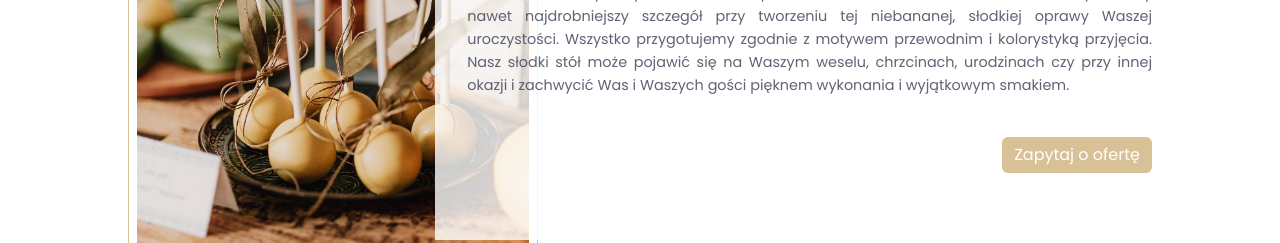
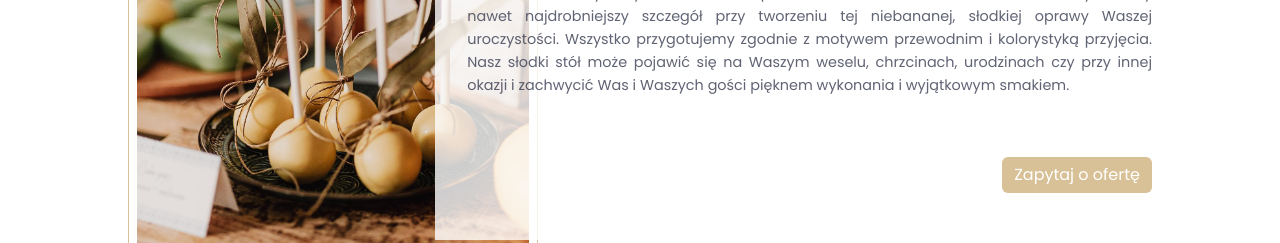
Before and after one commit to joannaMakarewicz/bakery_Client, a React (Create React App) app: page /sweetTable in a window 1280 px wide. Shown: the part 1140-1383 px from the top of the page. Built offline with nearby package versions, Linux system fonts and the light colour scheme; a web font is replaced by a local one.

Commit message:
Upper picture additional fixing (#3)
* changing text area for width bigger than 1400px

* man content&offer images sizes

* button function added ingo MainContent

* ButtonGallery alt changed & Button margins changed

```diff
--- a/src/components/Button/Button.scss
+++ b/src/components/Button/Button.scss
@@ -11,6 +11,9 @@
   border: 0;
   color: #fff;
   margin-top: 24px;
+  @media screen and (min-width: 1024px) {
+    margin-top: 44px;
+  }
   &:hover {
     background-color: #d7b881;
     color: #fff;
--- a/src/components/Button/Button.tsx
+++ b/src/components/Button/Button.tsx
@@ -12,7 +12,9 @@ const Button = ({ href, value, setInfo }: ButtonProps) => {
   return (
     <div className="button">
       {value === "Wycena" ? (
-        <button onClick={setInfo} className="btn" id="button__icon">{value}</button>
+        <button onClick={setInfo} className="btn" id="button__icon">
+          {value}
+        </button>
       ) : (
         <NavLink to={href} className="btn" id="button__icon">
           {value}
--- a/src/components/Gallery/Gallery.tsx
+++ b/src/components/Gallery/Gallery.tsx
@@ -13,7 +13,7 @@ const Gallery = ({ listOfImages }: GalleryProps) => {
         {listOfImages.map((el) => {
           return (
             <a href={el} className="gallery__frame" key={el}>
-              <img src={el} alt="cakes" width={"100%"} className="gallery__item"/>
+              <img src={el} alt="przykładowe realizacje" width={"100%"} className="gallery__item"/>
             </a>
           );
         })}
```
